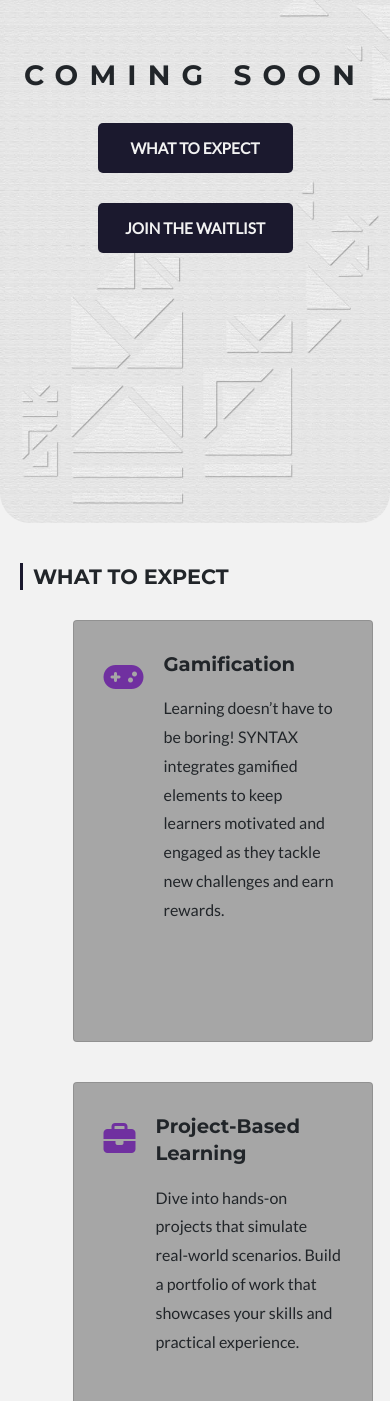
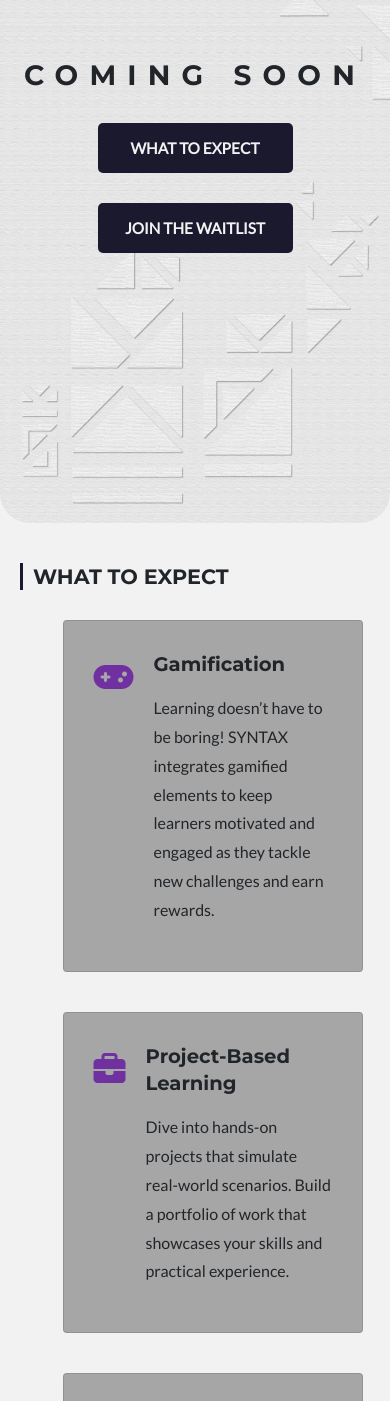
Before and after one commit to JosephAgbonifo/Syntax-promotional-page, a plain HTML site: page index.html in a window 390 px wide. Shown: the part 124-1525 px from the top of the page. Drawn offline with nearby package versions, Linux system fonts and the light colour scheme.

Commit message:
fix bug on mobile screen

```diff
--- a/styles/style.css
+++ b/styles/style.css
@@ -192,7 +192,7 @@
   grid-template-columns: repeat(auto-fit, minmax(300px, 1fr));
   gap: 40px;
   width: 70%;
-  margin: auto;
+  margin-left: calc(15% - 10px);
 }
 
 .card{
@@ -203,7 +203,7 @@
     align-items: flex-start;
     gap: 20px;
     justify-content: center;
-    height: 50vh;
+    height: auto;
 }
 .card .card_icon{
     font-size: 2rem;
```
